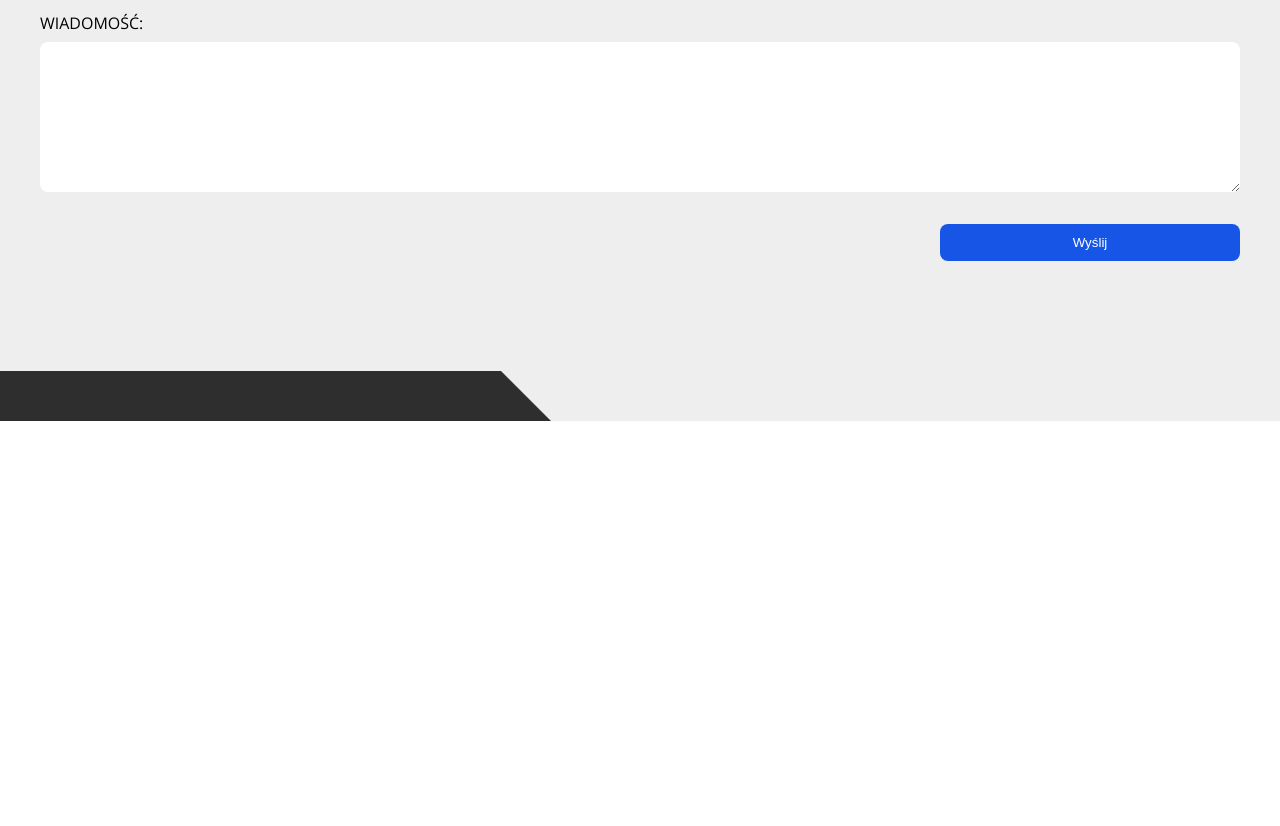
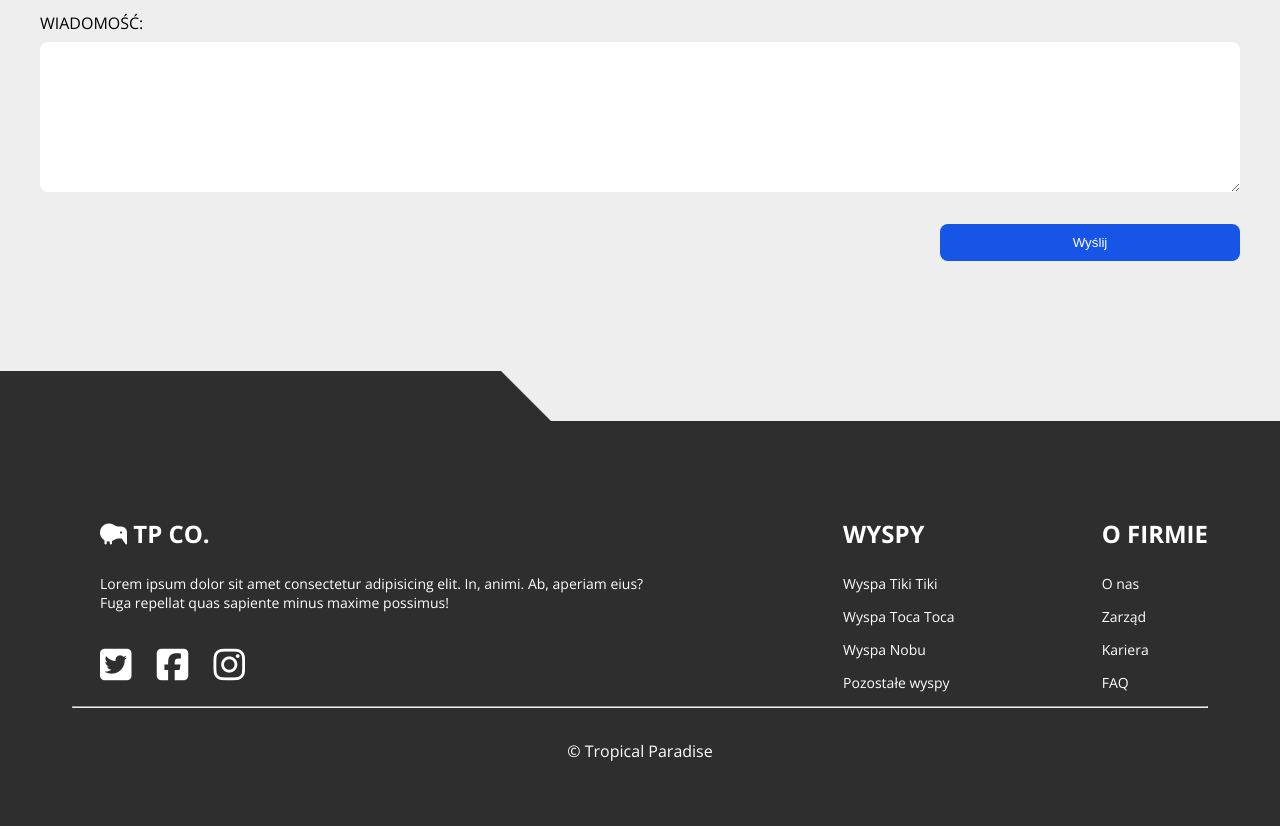
Before and after one commit to hacidd/website-I, a plain HTML site: page index.html in a window 1280 px wide. Shown: the part 6539-7365 px from the top of the page. Before the commit the page ends 6960 px from the top, so only its background shows below. Drawn offline with nearby package versions, Linux system fonts and the light colour scheme.

Commit message:
added footer

```diff
--- a/index.html
+++ b/index.html
@@ -254,11 +254,43 @@
                     <button type="submit" class="contact__form-btn btn-special-animation">Wyślij</button>
                 </form>
             </div>
-
-
         </section>
     </main>
+    <footer class="footer">
+        <div class="wrapper">
+            <div class="footer__boxes">
+                <div class="footer__box">
+                    <h3 class="footer__box-title"><i class="fas fa-kiwi-bird"></i> TP Co.</h3>
+                    <p>Lorem ipsum dolor sit amet consectetur adipisicing elit. In, animi. Ab, aperiam eius? Fuga repellat quas sapiente minus maxime possimus!</p>
+                    <div class="footer__box-social">
+                        <a href="#" class="footer__box-link"><i class="fab fa-twitter-square"></i></a>
+                        <a href="#" class="footer__box-link"><i class="fab fa-facebook-square"></i></a>
+                        <a href="#" class="footer__box-link"><i class="fab fa-instagram"></i></a>
+                    </div>
+                </div>
 
+            <div class="footer__box-desktop">
+                <h3 class="footer__box-title">Wyspy</h3>
+                <ul class="footer__box-list">
+                    <li class="footer__box-list-item"><a href="#"></a>Wyspa Tiki Tiki</li>
+                    <li class="footer__box-list-item"><a href="#"></a>Wyspa Toca Toca</li>
+                    <li class="footer__box-list-item"><a href="#"></a>Wyspa Nobu</li>
+                    <li class="footer__box-list-item"><a href="#"></a>Pozostałe wyspy</li>
+                </ul>
+            </div>
+            <div class="footer__box-desktop">
+                <h3 class="footer__box-title">O firmie</h3>
+                <ul class="footer__box-list">
+                    <li class="footer__box-list-item"><a href="#"></a>O nas</li>
+                    <li class="footer__box-list-item"><a href="#"></a>Zarząd</li>
+                    <li class="footer__box-list-item"><a href="#"></a>Kariera</li>
+                    <li class="footer__box-list-item"><a href="#"></a>FAQ</li>
+                </ul>
+            </div>
+        </div>
+        <hr>
+        <p class="footer__bottom-text"> &copy; <span class="footer__year"></span> Tropical Paradise</p>
+    </footer>
     <script type="text/javascript" src="//code.jquery.com/jquery-1.11.0.min.js"></script>
     <script type="text/javascript" src="//code.jquery.com/jquery-migrate-1.2.1.min.js"></script>
     <script type="text/javascript" src="//cdn.jsdelivr.net/npm/slick-carousel@1.8.1/slick/slick.min.js"></script>
--- a/sass/main.scss
+++ b/sass/main.scss
@@ -441,6 +441,49 @@ body {
 	}
 }
 
+// FOOTER
+.footer {
+	color: $pure-white;
+	background-color: $dark;
+
+	.wrapper {
+		padding: 6em 2em 2em;
+	}
+	&__box {
+		font-size: 1.4rem;
+	}
+	&__box-desktop {
+		display: none;
+	}
+	&__box-title {
+		margin-bottom: 1em;
+		font-size: 3rem;
+		text-transform: uppercase;
+	}
+	&__box-social {
+		margin: 2em 0 1em;
+	}
+	&__box-link {
+		padding: 0.3em;
+		font-size: 3.6rem;
+		color: $pure-white;
+		text-decoration: none;
+		transition: color 0.3s;
+
+		&:first-child {
+			padding-left: 0;
+		}
+
+		&:hover {
+			color: $light-white;
+		}
+	}
+	&__bottom-text {
+		padding: 2em;
+		text-align: center;
+	}
+}
+
 // ===========================
 // MEDIA
 // ===========================
@@ -546,7 +589,45 @@ body {
 			width: 45%;
 		}
 	}
+	.footer {
+		&__boxes {
+			display: flex;
+			justify-content: space-between;
+		}
+		&__box-desktop {
+			display: block;
+		}
+		&__box {
+			margin: 0 2em;
+			width: 25%;
+
+			&:first-child {
+				width: 50%;
+			}
+		}
+		&__box-title {
+			font-size: 2.4rem;
+		}
+		&__box-list {
+			font-size: 1.4rem;
+			list-style: none;
+		}
+		&__box-list-item {
+			margin-bottom: 1em;
+			cursor: pointer;
+
+			&:last-child {
+				margin-bottom: 1em;
+			}
+
+			a {
+				color: $light-white;
+				text-decoration: none;
+			}
+		}
+	}
 }
+
 @media (min-width: 992px) {
 	.burger-btn {
 		top: 50px;
```
Also changed, not shown: css/main.css, 1 other file.
